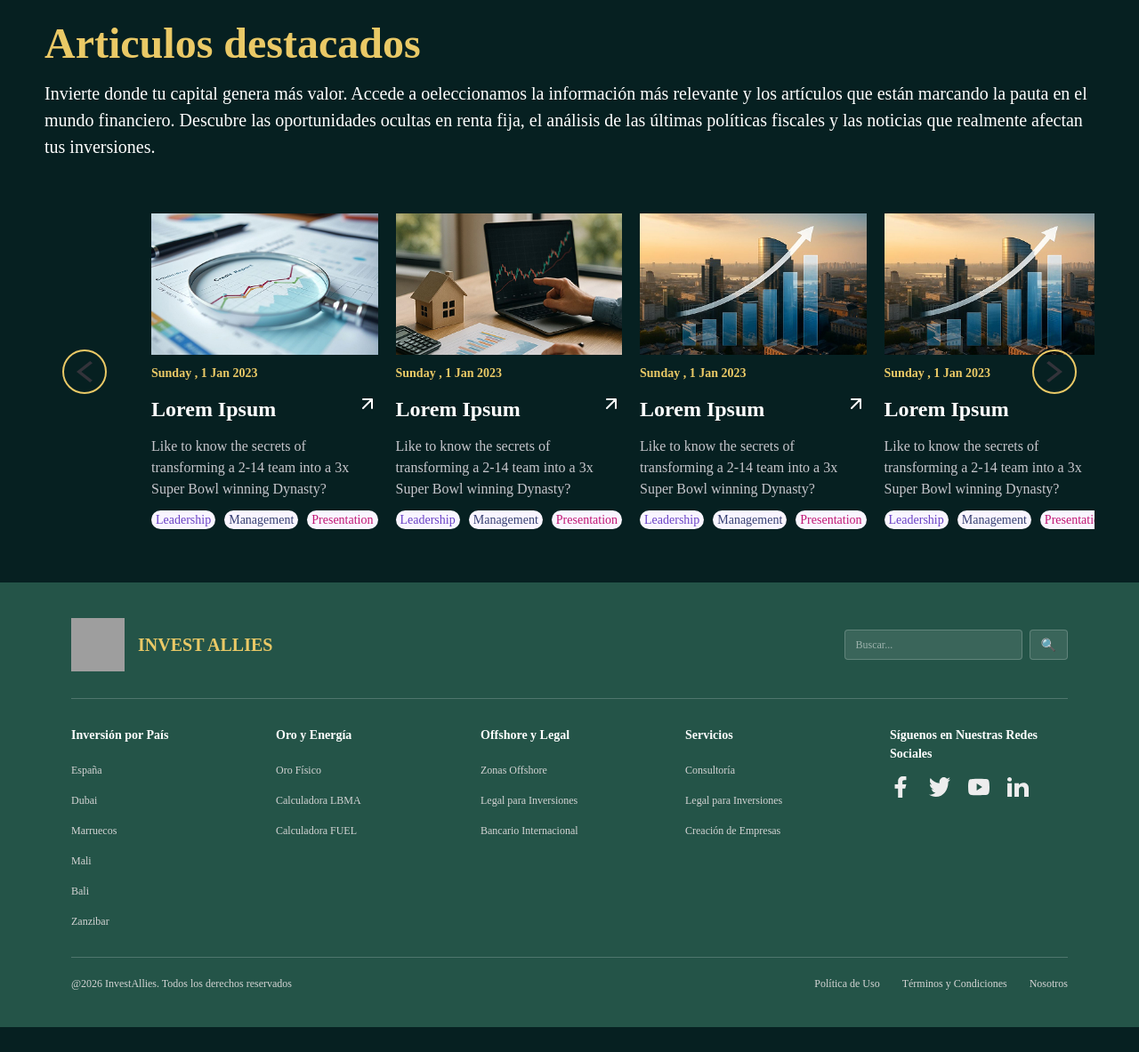
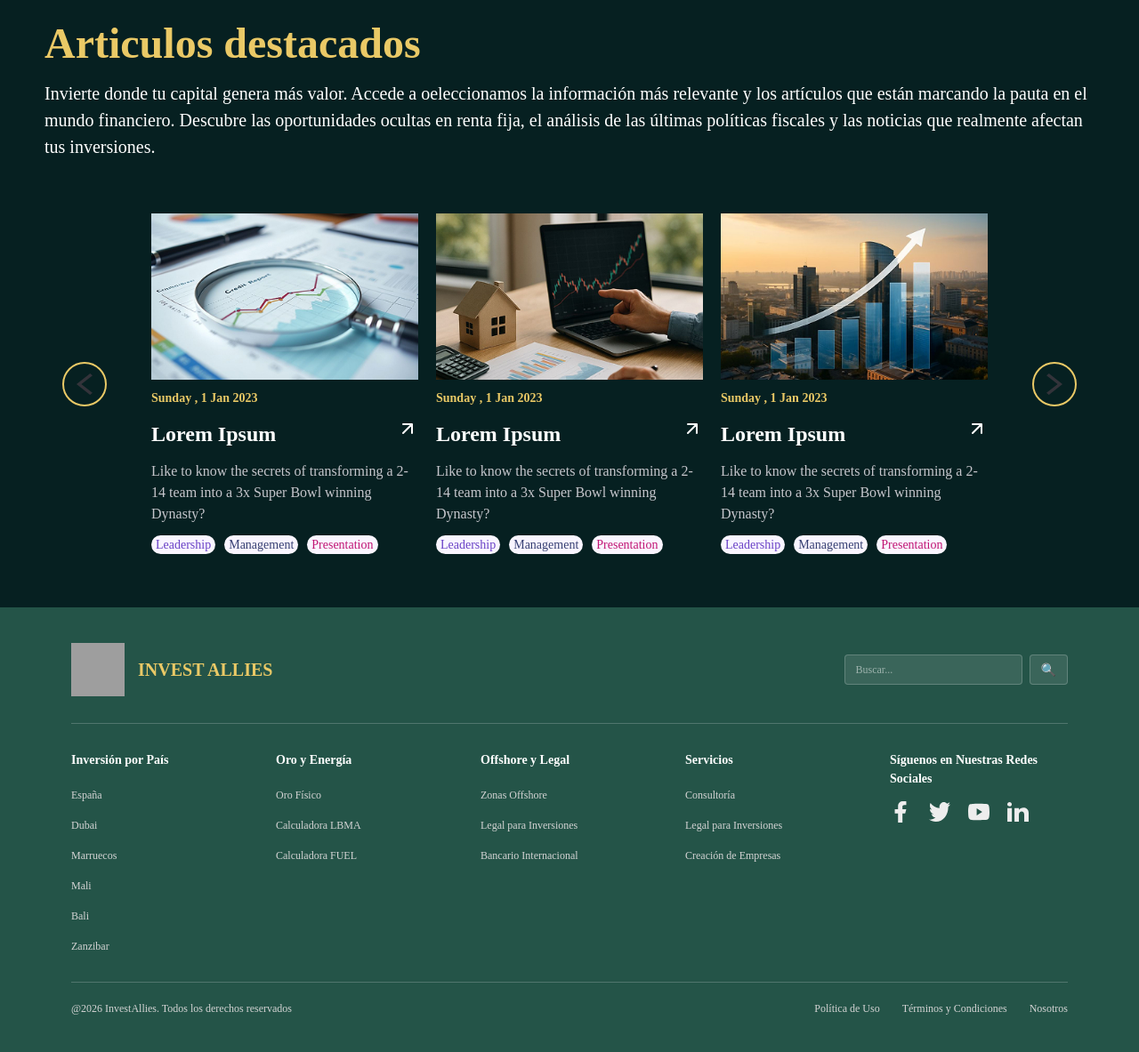
Before and after one commit to oslianyabel/InvestAllies, a Django app: page / in a window 1280 px wide. Shown: the part 1793-2976 px from the top of the page at 89% size. Before the commit the page ends 2948 px from the top, so only its background shows below. Run offline with Django 5.2, Linux system fonts and the light colour scheme; some libraries are stand-ins or nearby versions; grey boxes are pictures that could not be loaded.

Commit message:
[FIX] carrusel desktop con 3 imagenes

```diff
--- a/app/static/app/css/home.css
+++ b/app/static/app/css/home.css
@@ -437,6 +437,16 @@
         position: relative;
     }
 
+    /* wrapper that contains posts; keeps layout stable and enables sliding */
+    .articles-desktop-carousel__wrapper {
+        display: flex;
+        gap: 20px;
+        align-items: stretch;
+        width: 100%;
+        overflow: hidden;
+        box-sizing: border-box;
+    }
+
     .articles-desktop-carousel__button {
         position: absolute;
         top: 50%;
@@ -485,10 +495,16 @@
     }
 
     .articles-desktop-carousel-post {
-        flex-grow: 1;
+        flex: 0 0 calc((100% - (2 * 20px)) / 3);
         display: flex;
         flex-direction: column;
         gap: 10px;
+    }
+
+    /* ensure posts don't render outside the wrapper when sliding */
+    .articles-desktop-carousel-post {
+        min-width: 0;
+        max-width: calc((100% - (2 * 20px)) / 3);
     }
 
     .articles-desktop-carousel-post-main_image {
```
